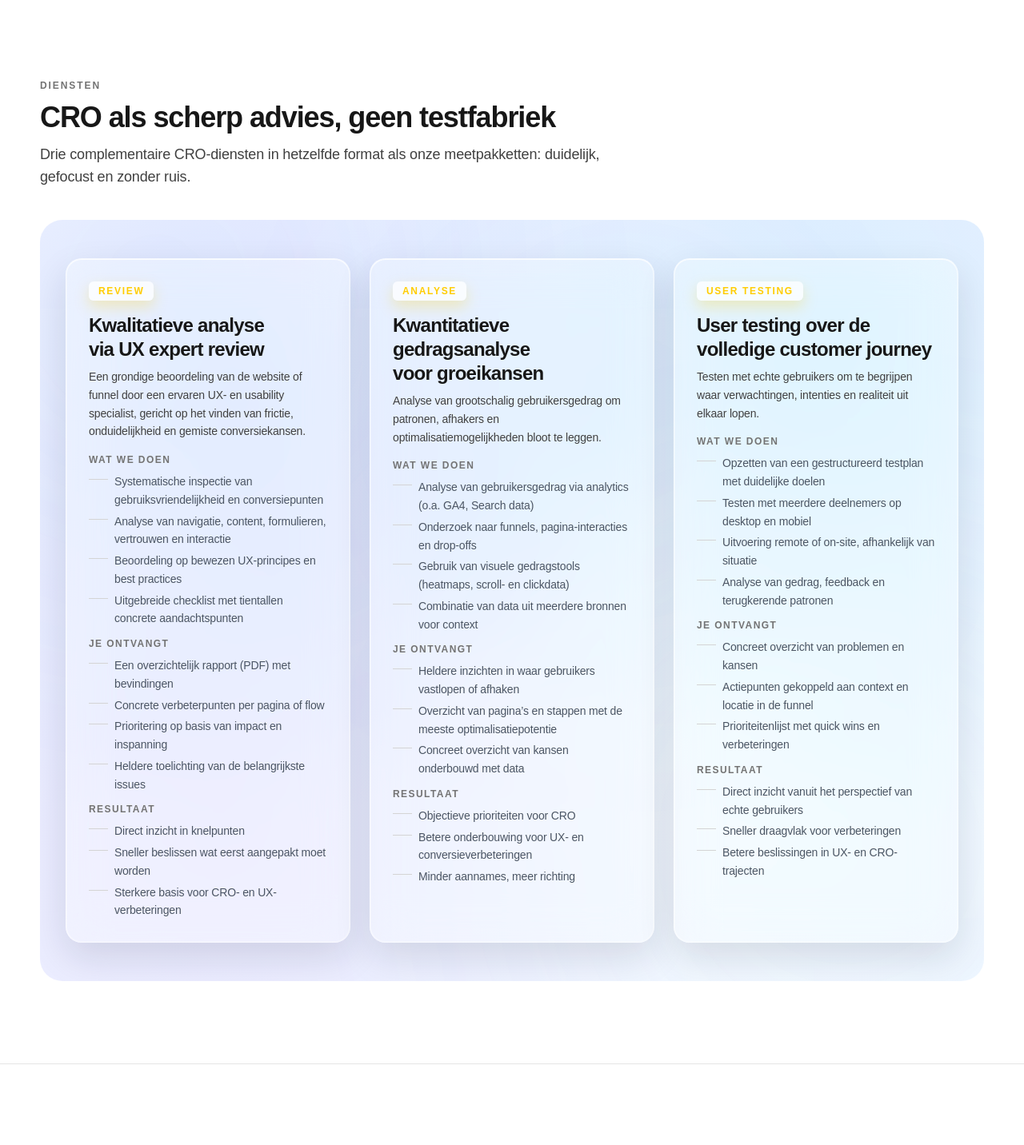
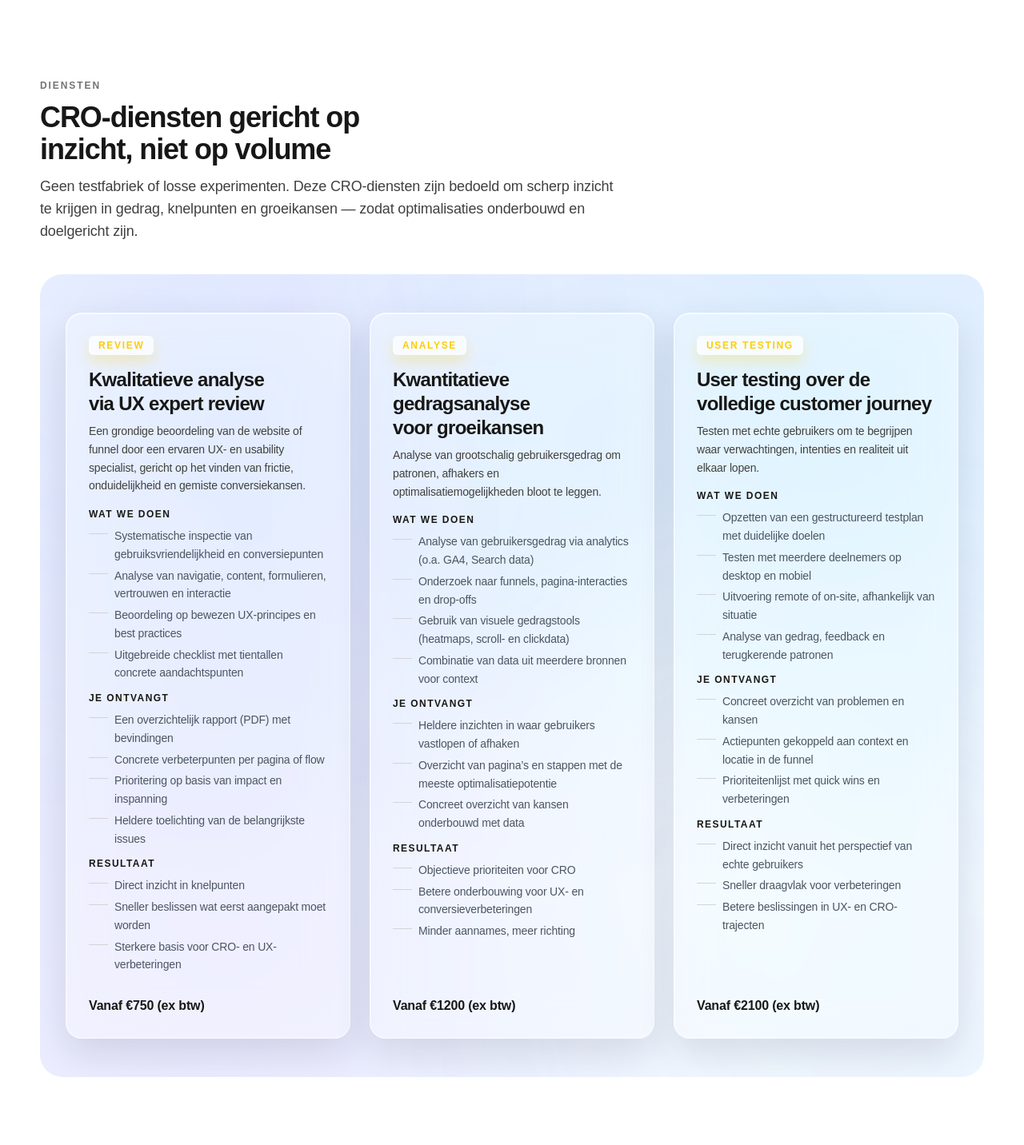
Before and after one commit to ProjectBibo/EcomMeasure3, a React (Vite) app: page /cro in a window 1280 px wide. Shown: the part 2155-3587 px from the top of the page at 80% size. Built offline with nearby package versions, Linux system fonts and the light colour scheme.

Commit message:
Add pricing details to CRO services cards

```diff
--- a/src/components/CroServicesSection.jsx
+++ b/src/components/CroServicesSection.jsx
@@ -18,7 +18,7 @@ function CroServiceCard({ service }) {
       <div className="grid gap-3 text-sm leading-relaxed text-neutral-800">
         {service.blocks.map((block) => (
           <div key={block.title} className="space-y-2">
-            <p className="text-xs font-semibold uppercase tracking-[0.12em] text-neutral-500">{block.title}</p>
+            <p className="text-xs font-semibold uppercase tracking-[0.12em] text-neutral-900">{block.title}</p>
             <ul className="space-y-1">
               {block.items.map((item) => (
                 <li key={item} className="flex gap-2">
@@ -30,6 +30,8 @@ function CroServiceCard({ service }) {
           </div>
         ))}
       </div>
+
+      <div className="mt-auto pt-3 text-base font-semibold text-neutral-900">{service.price}</div>
     </div>
   );
 }
--- a/src/pages/Cro.jsx
+++ b/src/pages/Cro.jsx
@@ -51,15 +51,16 @@ const content = {
     ],
     services: {
       eyebrow: "Diensten",
-      title: "CRO als scherp advies, geen testfabriek",
+      title: "CRO-diensten gericht op inzicht, niet op volume",
       intro:
-        "Drie complementaire CRO-diensten in hetzelfde format als onze meetpakketten: duidelijk, gefocust en zonder ruis.",
+        "Geen testfabriek of losse experimenten. Deze CRO-diensten zijn bedoeld om scherp inzicht te krijgen in gedrag, knelpunten en groeikansen — zodat optimalisaties onderbouwd en doelgericht zijn.",
       services: [
         {
           badge: "Review",
           title: "Kwalitatieve analyse via UX expert review",
           description:
             "Een grondige beoordeling van de website of funnel door een ervaren UX- en usability specialist, gericht op het vinden van frictie, onduidelijkheid en gemiste conversiekansen.",
+          price: "Vanaf €750 (ex btw)",
           blocks: [
             {
               title: "Wat we doen",
@@ -94,6 +95,7 @@ const content = {
           title: "Kwantitatieve gedragsanalyse voor groeikansen",
           description:
             "Analyse van grootschalig gebruikersgedrag om patronen, afhakers en optimalisatiemogelijkheden bloot te leggen.",
+          price: "Vanaf €1200 (ex btw)",
           blocks: [
             {
               title: "Wat we doen",
@@ -127,6 +129,7 @@ const content = {
           title: "User testing over de volledige customer journey",
           description:
             "Testen met echte gebruikers om te begrijpen waar verwachtingen, intenties en realiteit uit elkaar lopen.",
+          price: "Vanaf €2100 (ex btw)",
           blocks: [
             {
               title: "Wat we doen",
@@ -228,14 +231,16 @@ const content = {
     ],
     services: {
       eyebrow: "Services",
-      title: "CRO as sharp advice, not a test factory",
-      intro: "Three complementary CRO services in the same calm format as our measurement packages: clear, focused, and free of noise.",
+      title: "CRO services aimed at insight, not volume",
+      intro:
+        "No test factory or loose experiments. These CRO services are designed to deliver sharp insight into behaviour, friction points and growth opportunities — so optimisation is evidence-based and purposeful.",
       services: [
         {
           badge: "Review",
           title: "Qualitative analysis via UX expert review",
           description:
             "A thorough review of your site or funnel by an experienced UX and usability specialist, focused on friction, confusion and missed conversion opportunities.",
+          price: "From €750 (ex VAT)",
           blocks: [
             {
               title: "What we do",
@@ -270,6 +275,7 @@ const content = {
           title: "Quantitative behaviour analysis for growth",
           description:
             "Analysis of large-scale user behaviour to uncover patterns, drop-offs and optimisation opportunities.",
+          price: "From €1200 (ex VAT)",
           blocks: [
             {
               title: "What we do",
@@ -303,6 +309,7 @@ const content = {
           title: "User testing across the full customer journey",
           description:
             "Testing with real users to see where expectations, intent and reality diverge.",
+          price: "From €2100 (ex VAT)",
           blocks: [
             {
               title: "What we do",
```
